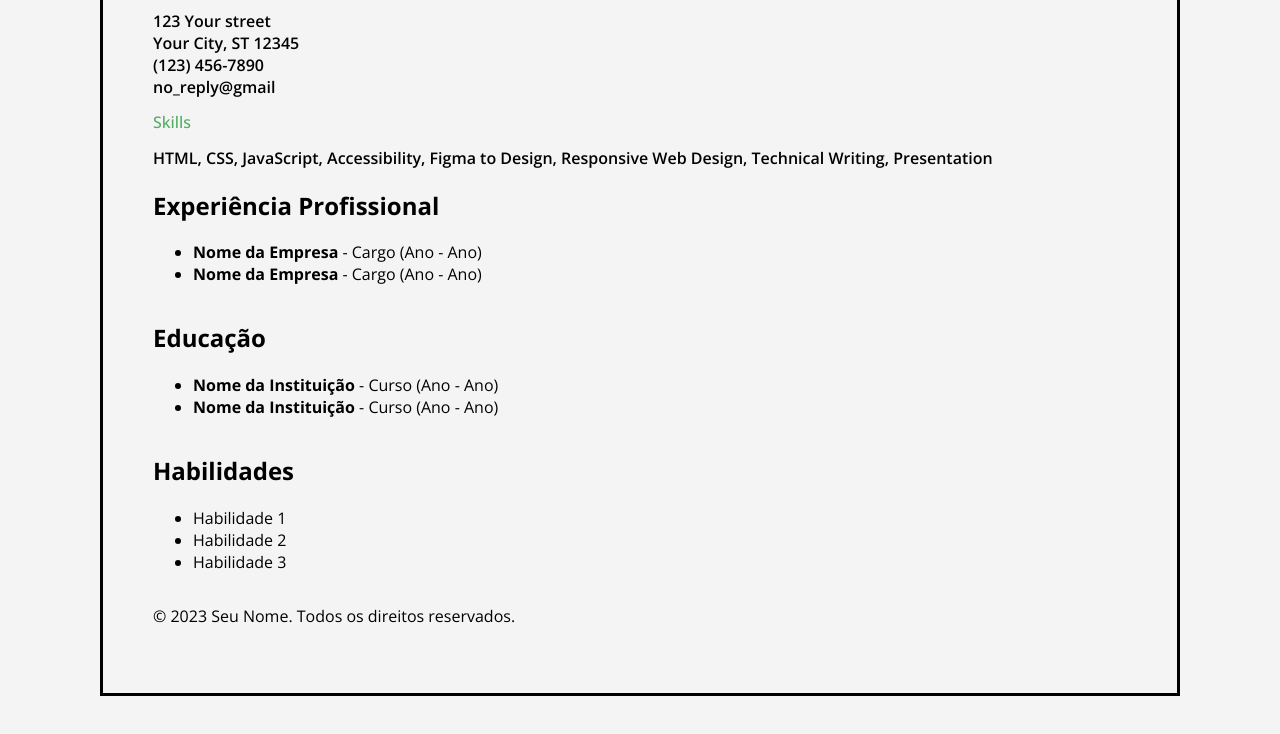
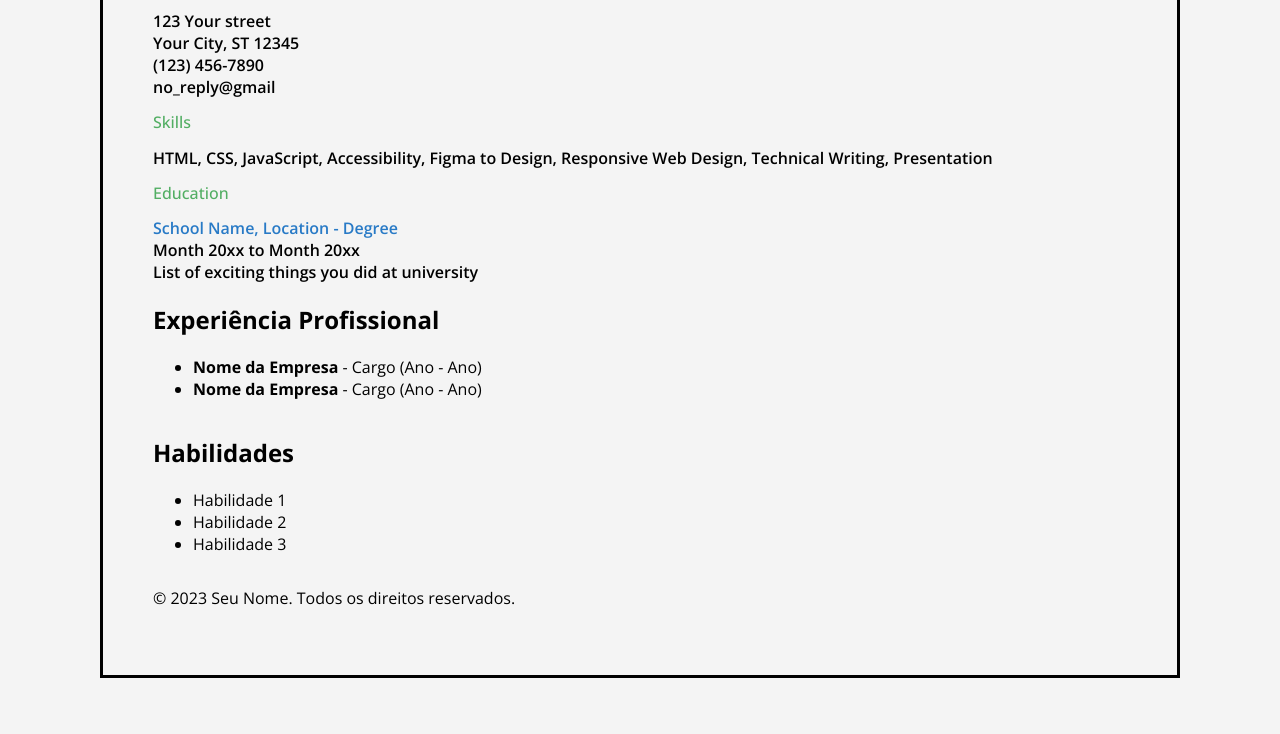
Before and after one commit to Murilin04/CV-de-uma-p-gina, a plain HTML site: page index.html in a window 1280 px wide. Shown: the part 214-948 px from the top of the page. Drawn offline with nearby package versions, Linux system fonts and the light colour scheme.

Commit message:
HTML e CSS prontos da terceira seção

```diff
--- a/index.html
+++ b/index.html
@@ -21,18 +21,17 @@
             <h2>Skills</h2>
             <p>HTML, CSS, JavaScript, Accessibility, Figma to Design, Responsive Web Design, Technical Writing, Presentation</p>
         </section>
+        <section id="education">
+            <h2>Education</h2>
+            <h3>School Name, Location - Degree</h3>
+            <p>Month 20xx to Month 20xx</p>
+            <p>List of exciting things you did at university</p>
+        </section>
         <section id="experiencia">
             <h2>Experiência Profissional</h2>
             <ul>
                 <li><strong>Nome da Empresa</strong> - Cargo (Ano - Ano)</li>
                 <li><strong>Nome da Empresa</strong> - Cargo (Ano - Ano)</li>
-            </ul>
-        </section>
-        <section id="educacao">
-            <h2>Educação</h2>
-            <ul>
-                <li><strong>Nome da Instituição</strong> - Curso (Ano - Ano)</li>
-                <li><strong>Nome da Instituição</strong> - Curso (Ano - Ano)</li>
             </ul>
         </section>
         <section id="habilidades">
--- a/style.css
+++ b/style.css
@@ -56,3 +56,21 @@ body {
     font-weight: 600;
     margin: 0;
 }
+
+#education h2{
+    font-size: 1em;
+    font-weight: 500;
+    color: #52AE63;
+}
+
+#education h3{
+    font-size: 1em;
+    font-weight: 600;
+    color: #287AC6;
+    margin: 0;
+}
+
+#education p{
+    margin: 0;
+    font-weight: 600;
+}
```
